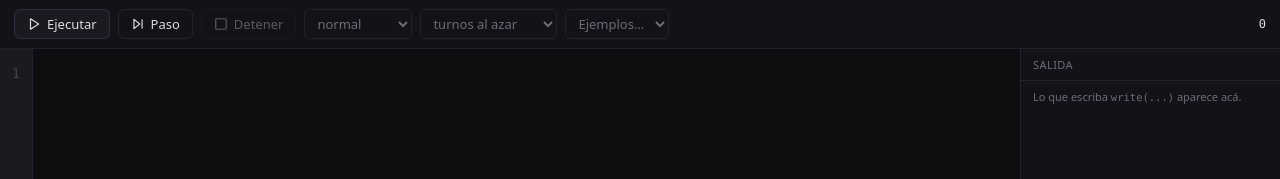
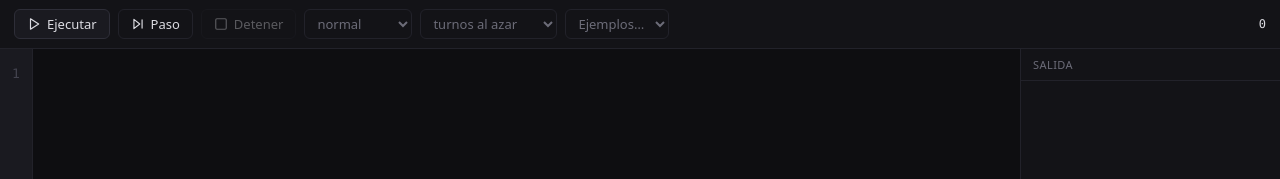
Before and after one commit to fededobal/SimuladorConcurrente, a React (Vite) app in the folder frontend/: page / in a window 1280 px wide. Shown: the top 179 px of the page. Built offline with nearby package versions, Linux system fonts and the light colour scheme.

Commit message:
feat(ui): quitar el texto de ayuda del panel de salida

```diff
--- a/frontend/src/components/OutputPanel.tsx
+++ b/frontend/src/components/OutputPanel.tsx
@@ -26,9 +26,7 @@ export function OutputPanel({ lines }: Props) {
       </header>
       <div className="lineas">
         {lines.length === 0 ? (
-          <p className="vacio">
-            Lo que escriba <code>write(...)</code> aparece acá.
-          </p>
+          <p className="vacio" />
         ) : (
           lines.map((l, i) => (
             <div key={i} className="linea">
```
Also changed, not shown: 1 other file (tests, documents, lock files or other folders).
